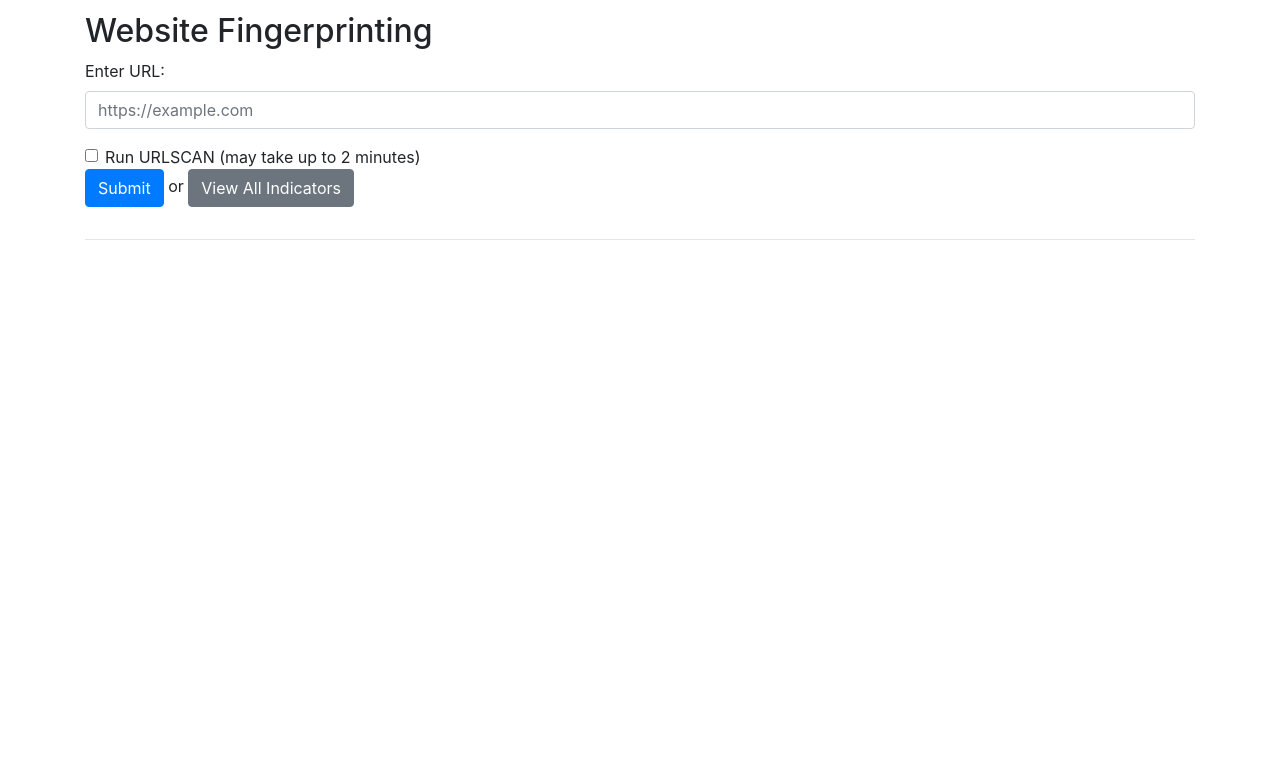
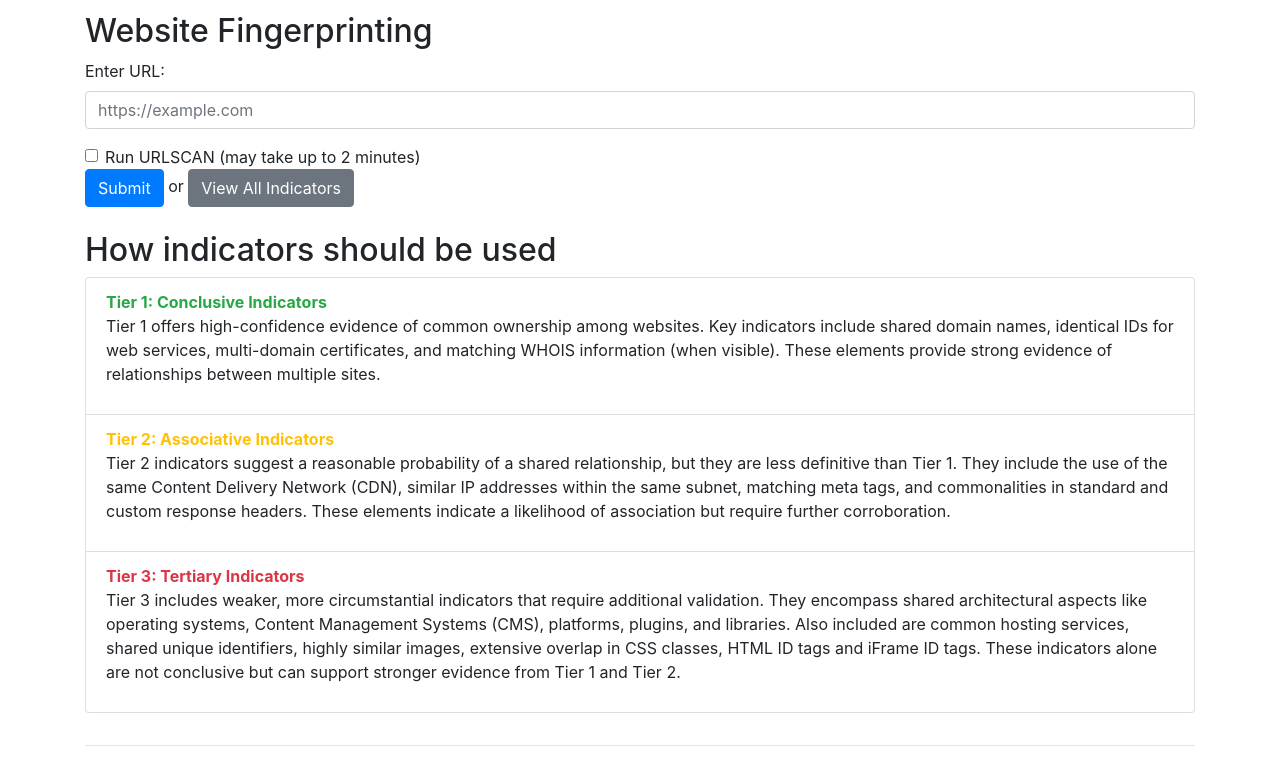
Before and after one commit to ASD-at-GMF/disinfo-laundromat, a Flask app: page / in a window 1280 px wide. Shown: the part 887-1649 px from the top of the page. Before the commit the page ends 1127 px from the top, so only its background shows below. Run offline with Flask 3, Linux system fonts and the light colour scheme; a user stored in the database is signed in; some libraries are stand-ins or nearby versions.

Commit message:
Adding indicator explanations

```diff
--- a/templates/index.html
+++ b/templates/index.html
@@ -176,10 +176,30 @@
                     <a href="{{ url_for('indicators') }}" class="btn btn-secondary">View All Indicators</a>
                 </form>
             </div>
+
+            <div class="container mt-4">
+                <h2>How indicators should be used</h2>
+                <ul class="list-group">
+                    <li class="list-group-item">
+                        <strong class=" text-success">Tier 1: Conclusive Indicators</strong>
+                        <p>Tier 1 offers high-confidence evidence of common ownership among websites. Key indicators include shared domain names, identical IDs for web services, multi-domain certificates, and matching WHOIS information (when visible). These elements provide strong evidence of relationships between multiple sites.</p>
+                    </li>
+                    <li class="list-group-item">
+                        <strong class=" text-warning">Tier 2: Associative Indicators</strong>
+                        <p>Tier 2 indicators suggest a reasonable probability of a shared relationship, but they are less definitive than Tier 1. They include the use of the same Content Delivery Network (CDN), similar IP addresses within the same subnet, matching meta tags, and commonalities in standard and custom response headers. These elements indicate a likelihood of association but require further corroboration.</p>
+                    </li>
+                    <li class="list-group-item">
+                        <strong class="text-danger">Tier 3: Tertiary Indicators</strong>
+                        <p>Tier 3 includes weaker, more circumstantial indicators that require additional validation. They encompass shared architectural aspects like operating systems, Content Management Systems (CMS), platforms, plugins, and libraries. Also included are common hosting services, shared unique identifiers, highly similar images, extensive overlap in CSS classes, HTML ID tags and iFrame ID tags. These indicators alone are not conclusive but can support stronger evidence from Tier 1 and Tier 2.</p>
+                    </li>
+                </ul>
+            </div>
+
             {% else %}
             <p>Please log in to access allow website fingerprinting</p>
             <a href="{{ url_for('login') }}" class="btn btn-primary">Login</a>
         </div>
+
         {% endif %}
 
 
```
